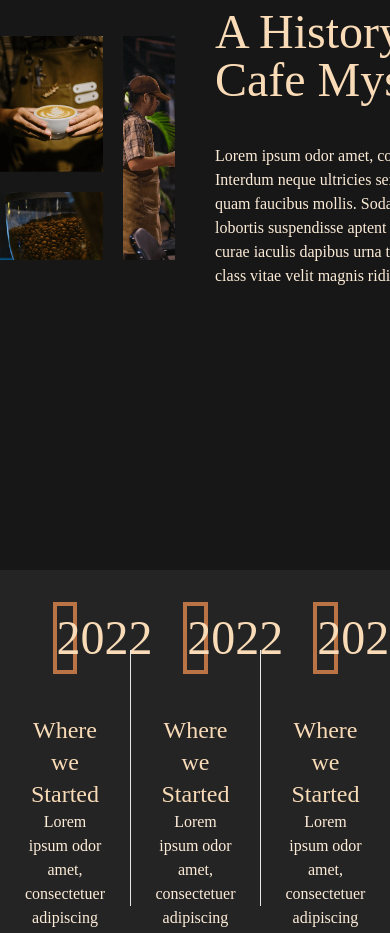
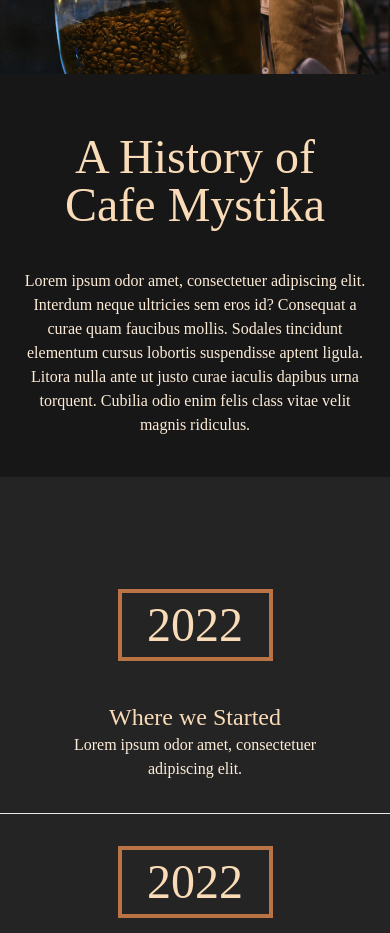
Before and after one commit to Skrill-ie/coffee-mystika, a Vue app: page /about in a window 390 px wide. Shown: the part 1060-1993 px from the top of the page. Built offline with nearby package versions, Linux system fonts and the light colour scheme.

Commit message:
mobile responsiveness

```diff
--- a/src/components/About.vue
+++ b/src/components/About.vue
@@ -1,10 +1,10 @@
 <template>
-    <div>
+    <div class="overflow-x-hidden">
       <HeroSectionMain :heroImage="heroImage" :mainText="mainText" :subText="subText"/>
-      <div class="h-screen flex items-center justify-center bg-black-secondary font-radley">
-        <div class="grid grid-cols-2 gap-10 py-10 container mx-auto items-center">
-          <div class="flex gap-5 h-4/5">
-            <div class="w-2/3 flex flex-col gap-5">
+      <div class="md:h-screen flex items-center justify-center bg-black-secondary font-radley">
+        <div class="grid grid-cols-1 md:grid-cols-2 gap-5 md:gap-10 pb-10 md:py-10 container mx-auto items-center">
+          <div class="flex md:gap-5 h-4/5">
+            <div class="w-2/3 flex flex-col md:gap-5">
               <div class="h-2/3">
                 <img src="../assets/images/image.png" alt="Coffee Beans" class="w-full h-full object-cover">
               </div>
@@ -16,25 +16,25 @@
               <img src="../assets/images/image-1.png" alt="Latte Art" class="w-full h-full object-cover">
             </div>
           </div>
-          <div class="text-left w-96 mx-auto">
-            <p class="text-5xl mb-10 text-text-title">A History of <br>Cafe Mystika</p>
-            <span class="text-text-paragraph">Lorem ipsum odor amet, consectetuer adipiscing elit. Interdum neque ultricies sem eros id? Consequat a curae quam faucibus mollis. Sodales tincidunt elementum cursus lobortis suspendisse aptent ligula. Litora nulla ante ut justo curae iaculis dapibus urna torquent. Cubilia odio enim felis class vitae velit magnis ridiculus. </span>
+          <div class="text-left w-96 mx-auto px-4 md:px-0">
+            <p class="text-center md:text-left text-5xl mb-10 text-text-title">A History of <br>Cafe Mystika</p>
+            <p class="text-center md:text-left text-text-paragraph">Lorem ipsum odor amet, consectetuer adipiscing elit. Interdum neque ultricies sem eros id? Consequat a curae quam faucibus mollis. Sodales tincidunt elementum cursus lobortis suspendisse aptent ligula. Litora nulla ante ut justo curae iaculis dapibus urna torquent. Cubilia odio enim felis class vitae velit magnis ridiculus. </p>
           </div>
         </div>
       </div>
       <div class="bg-black-primary">
-        <div class="flex container mx-auto text-center divide-x py-20">
-          <div class="h-64 w-1/3 flex flex-col items-center justify-center p-10 font-radley text-text-title">
+        <div class="flex flex-col md:flex-row container mx-auto text-center divide-y md:divide-y-0 md:divide-x py-20">
+          <div class="h-64 md:w-1/3 flex flex-col items-center justify-center p-10 font-radley text-text-title">
             <div class="w-1/2 border border-4 border-text-divider text-5xl mb-10 py-2">2022</div>
             <div class="text-2xl ">Where we Started</div>
             <div class="text-text-paragraph">Lorem ipsum odor amet, consectetuer adipiscing elit. </div>
           </div>
-          <div class="h-64 w-1/3 flex flex-col items-center justify-center p-10 font-radley text-text-title">
+          <div class="h-64 md:w-1/3 flex flex-col items-center justify-center p-10 font-radley text-text-title">
             <div class="w-1/2 border border-4 border-text-divider text-5xl mb-10 py-2">2022</div>
             <div class="text-2xl ">Where we Started</div>
             <div class="text-text-paragraph">Lorem ipsum odor amet, consectetuer adipiscing elit. </div>
           </div>
-          <div class="h-64 w-1/3 flex flex-col items-center justify-center p-10 font-radley text-text-title">
+          <div class="h-64 md:w-1/3 flex flex-col items-center justify-center p-10 font-radley text-text-title">
             <div class="w-1/2 border border-4 border-text-divider text-5xl mb-10 py-2">2022</div>
             <div class="text-2xl ">Where we Started</div>
             <div class="text-text-paragraph">Lorem ipsum odor amet, consectetuer adipiscing elit. </div>
@@ -43,20 +43,20 @@
       </div>
       <div class="bg-fixed py-10" :style="{ backgroundImage: `url(${require('@/assets/images/Background.png')})` }">
         <div class="text-5xl mb-10 font-radley text-text-title">We Craft Tasty Moments to <br> Remember</div>
-        <div class="flex container mx-auto justify-between px-20">
-          <div class="h-60 w-60 bg-black-primary p-8 flex flex-col justify-center">
+        <div class="flex flex-col md:flex-row container mx-auto justify-between gap-5 px-5 md:px-20">
+          <div class="h-60 w-full md:w-60 bg-black-primary p-8 flex flex-col justify-center">
             <img class="mx-auto w-16 h-16" src="../assets/icons/drying.png">
             <p class="mt-10 text-lg text-text-title font-radley">Drying the Beans</p>
           </div>
-          <div class="h-60 w-60 bg-black-primary p-8 flex flex-col justify-center">
+          <div class="h-60 w-full md:w-60 bg-black-primary p-8 flex flex-col justify-center">
             <img class="mx-auto w-16 h-16" src="../assets/icons/roasting.png">
             <p class="mt-10 text-lg text-text-title font-radley">Roasting</p>
           </div>
-          <div class="h-60 w-60 bg-black-primary p-8 flex flex-col justify-center">
+          <div class="h-60 w-full md:w-60 bg-black-primary p-8 flex flex-col justify-center">
             <img class="mx-auto w-16 h-16" src="../assets/icons/grinding.png">
             <p class="mt-10 text-lg text-text-title font-radley">Grinding</p>
           </div>
-          <div class="h-60 w-60 bg-black-primary p-8 flex flex-col justify-center">
+          <div class="h-60 w-full md:w-60 bg-black-primary p-8 flex flex-col justify-center">
             <img class="mx-auto w-16 h-16" src="../assets/icons/done.png">
             <p class="mt-10 text-lg text-text-title font-radley">Perfect Coffee</p>
           </div>
@@ -64,8 +64,8 @@
       </div>
       <div class="bg-black-primary py-20">
         <div class="text-5xl mb-10 font-radley text-text-title">Get to Know our Friendly <br> Baristas</div>
-        <div class="flex container mx-auto justify-between gap-5">
-          <div v-for="(barista, key) in baristaDetail" :key="key" class="h-96 w-1/4 relative">
+        <div class="flex flex flex-col md:flex-row container mx-auto justify-between gap-10 px-5">
+          <div v-for="(barista, key) in baristaDetail" :key="key" class="h-96 w-full md:w-1/4 relative">
             <img class="relative z-10" :src="barista.baristaImage" :alt="barista.baristaName">
             <div class="-mt-14 px-5 z-20 absolute bottom-0 left-0 w-full">
               <div class="bg-black-secondary py-3 font-radley shadow">
@@ -77,15 +77,15 @@
           </div>
         </div>
       </div>
-      <div class="h-screen flex items-center justify-center bg-black-secondary font-radley">
-        <div class="grid grid-cols-2 gap-10 py-10 container mx-auto items-center">
-          <div class="text-left w-96 mx-auto">
+      <div class="md:h-screen flex items-center justify-center bg-black-secondary font-radley">
+        <div class="grid grid-cols-1 md:grid-cols-2 gap-10 py-10 container mx-auto items-center">
+          <div class="px-5 md:px-0 md:text-left md:w-96 mx-auto order-2 md:order-1">
             <p class="text-5xl mb-10 text-text-title">Vision</p>
             <span class="text-text-paragraph">Lorem ipsum odor amet, consectetuer adipiscing elit. Interdum neque ultricies sem eros id? Consequat a curae quam faucibus mollis. Sodales tincidunt elementum cursus lobortis suspendisse aptent ligula. Litora nulla ante ut justo curae iaculis dapibus urna torquent. Cubilia odio enim felis class vitae velit magnis ridiculus. </span>
             <p class="text-5xl my-10 text-text-title">Mission</p>
             <span class="text-text-paragraph">Lorem ipsum odor amet, consectetuer adipiscing elit. Interdum neque ultricies sem eros id? Consequat a curae quam faucibus mollis. Sodales tincidunt elementum cursus lobortis suspendisse aptent ligula. Litora nulla ante ut justo curae iaculis dapibus urna torquent. Cubilia odio enim felis class vitae velit magnis ridiculus. </span>
           </div>
-          <div class="flex gap-5 h-4/5">
+          <div class="flex gap-5 order-1 md:order-2 h-4/5">
             <div class="w-3/5">
               <img src="../assets/images/image-3.png" alt="Latte Art" class="w-full h-full object-cover">
             </div>
@@ -137,6 +137,12 @@
           baristaGen: "3",
           baristaOccupation: "Mountain Origin",
         },
+          barista5:{
+          baristaImage:(require('@/assets/images/baristas/barista.png')),
+          baristaName: "Sven Sayrne",
+          baristaGen: "3",
+          baristaOccupation: "Mountain Origin",
+        },
       },
       heroImage: (require('@/assets/images/HeroBackground.png')),
       mainText: "Meet the Dream Team",
--- a/src/components/NavBar.vue
+++ b/src/components/NavBar.vue
@@ -50,16 +50,8 @@
         </button>
 
         <!-- Sidebar Links -->
-        <div class="mt-16 p-4">
-          <div class="text-left text-2xl text-text-divider mt-10">Merchs</div>
-          <div class="grid grid-cols-2 items-center mt-5 mb-16 w-">
-            <div>1</div>
-            <div>2</div>
-            <div>3</div>
-            <div>4</div>
-          </div>
-        </div>
-        <div class="p-4 pr-0">
+
+        <div class="mt-16 p-4 pr-0">
           <ul class="space-y-4 text-left">
             <li><router-link to="/" class="block px-2 py-3 rounded-l-md transition ease-in-out delay-150" exact-active-class="bg-button-active">Home</router-link></li>
             <li><router-link to="/" class="block px-2 py-3 rounded-l-md transition ease-in-out delay-150" exact-active-class="bg-button-active">Classes</router-link></li>
@@ -68,21 +60,21 @@
             <li><router-link to="/contact" class="block px-2 py-3 rounded-l-md transition ease-in-out delay-150" exact-active-class="bg-button-active">Contact Us</router-link></li>
           </ul>
         </div>
-<!--        <div class="mx-auto p-4 pb-10 border-t-2 border-black-primary absolute  inset-x-0 bottom-0">-->
-<!--          <div class="text-left text-2xl text-text-divider">Contact</div>-->
-<!--          <div class="flex items-center mt-6 mb-4">-->
-<!--            <div class="w-6 h-6 mr-3">-->
-<!--              <img src="../assets/icons/Vector.png">-->
-<!--            </div>-->
-<!--            <span class="text-text-paragraph"> Valencia Negros Oriental</span>-->
-<!--          </div>-->
-<!--          <div class="flex items-center ">-->
-<!--            <div class="w-6 h-6 mr-3">-->
-<!--              <img src="../assets/icons/Vector-1.png">-->
-<!--            </div>-->
-<!--            <span class="text-text-paragraph"> 10 : 00 AM - 11 : 00 PM</span>-->
-<!--          </div>-->
-<!--        </div>-->
+        <div class="mx-auto p-4 pb-10 border-t-2 border-black-primary absolute  inset-x-0 bottom-0">
+          <div class="text-left text-2xl text-text-divider">Contact</div>
+          <div class="flex items-center mt-6 mb-4">
+            <div class="w-6 h-6 mr-3">
+              <img src="../assets/icons/Vector.png">
+            </div>
+            <span class="text-text-paragraph"> Valencia Negros Oriental</span>
+          </div>
+          <div class="flex items-center ">
+            <div class="w-6 h-6 mr-3">
+              <img src="../assets/icons/Vector-1.png">
+            </div>
+            <span class="text-text-paragraph"> 10 : 00 AM - 11 : 00 PM</span>
+          </div>
+        </div>
       </div>
     </nav>
   </div>
```
Also changed, not shown: src/assets/images/merch.png (added).
